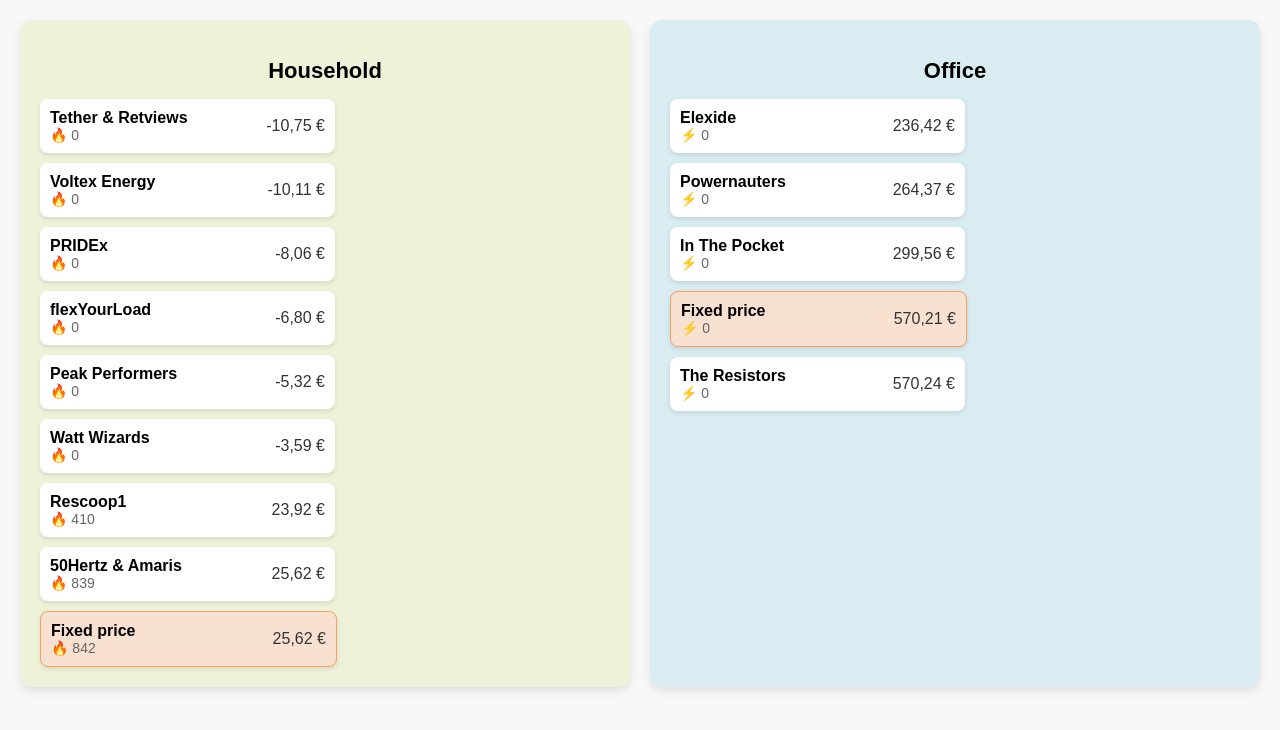
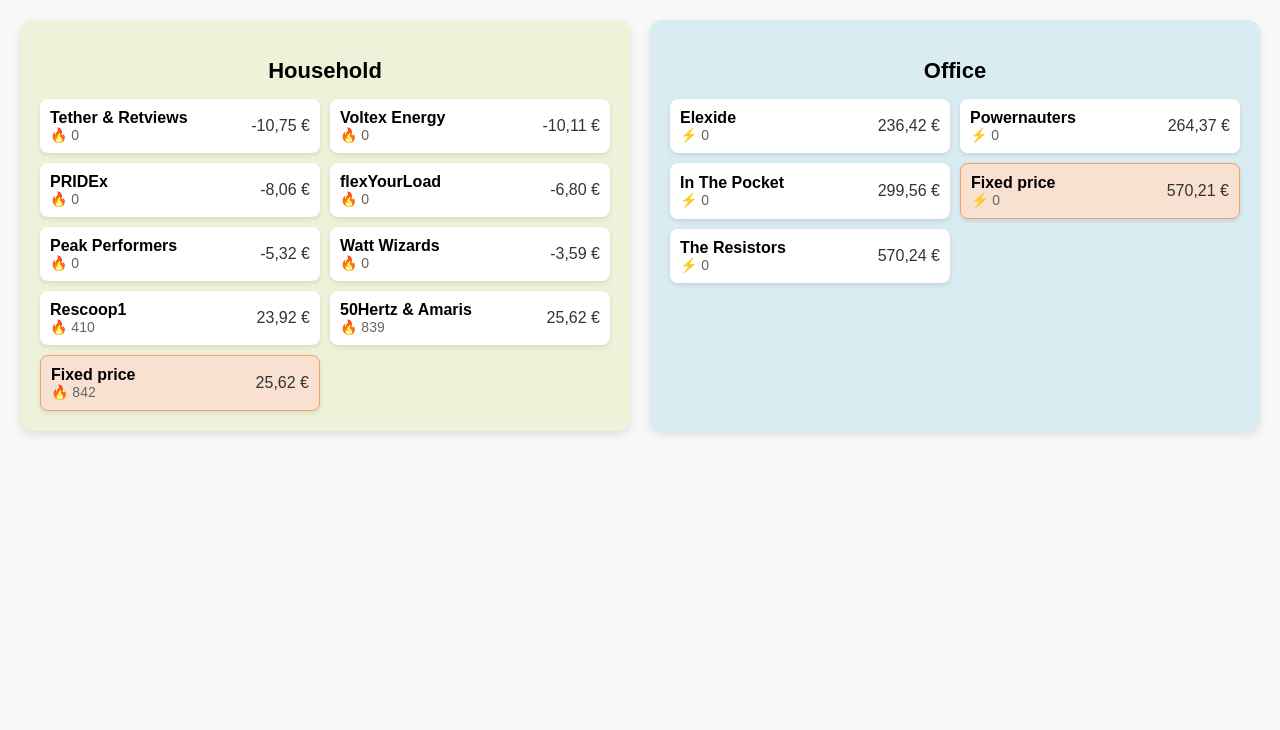
Before and after one commit to anees028/hackathon_rank_view, a React (Create React App) app: page / in a window 1280 px wide. Shown: the top 730 px of the page. Built offline with nearby package versions, Linux system fonts and the light colour scheme.

Commit message:
Responsive UI is updated.

```diff
--- a/src/styles/styles.css
+++ b/src/styles/styles.css
@@ -38,8 +38,8 @@
 }
 
 .items-container {
-  display: flex;
-  flex-wrap: wrap;
+  display: grid;
+  grid-template-columns: repeat(auto-fill, minmax(280px, 1fr)); /* Two items per row */
   gap: 10px;
 }
 
@@ -51,9 +51,10 @@
   display: flex;
   justify-content: space-between;
   align-items: center;
-  width: calc(50% - 10px);
+  min-width: 240px;
 }
 
+/* Fixed card style */
 .fixed-card {
   background-color: #f9e1d1;
   border: 1px solid #f4a261;
@@ -78,11 +79,13 @@
   color: #666;
 }
 
+/* Responsive Design */
 @media (max-width: 768px) {
   .category-card {
     flex: 1 1 100%;
   }
-  .item-card {
-    width: 100%;
+
+  .items-container {
+    grid-template-columns: repeat(auto-fill, minmax(100%, 1fr)); /* One per row on small screens */
   }
 }
```
